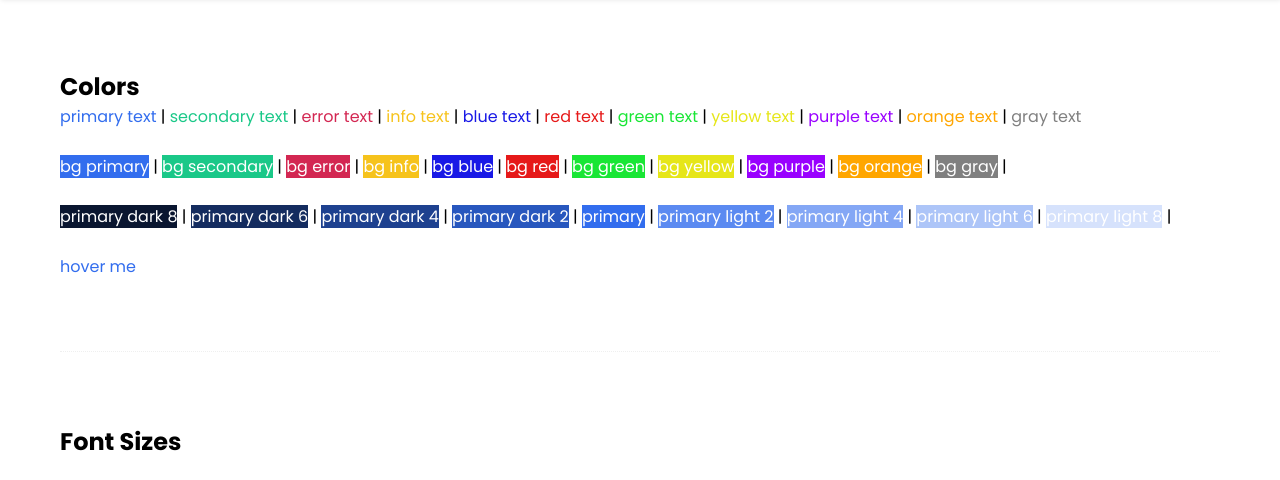
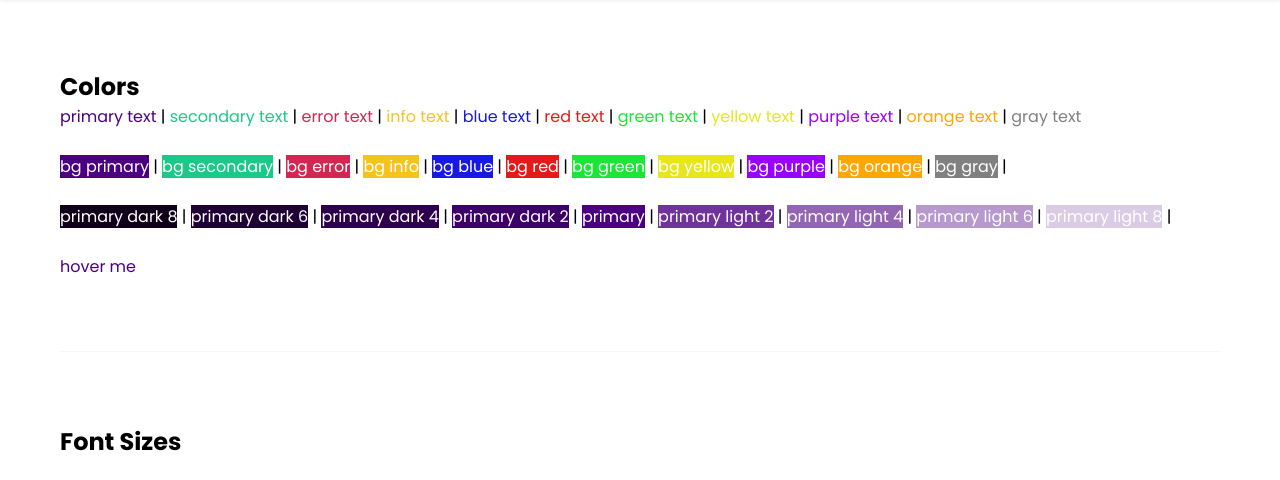
Before and after one commit to rparias/design-system-sass, a website: page index.html in a window 1280 px wide. Shown: the part 62-542 px from the top of the page. Drawn offline with Linux system fonts and the light colour scheme.

Commit message:
allows to customize the library overriding the default values

```diff
--- a/gulpfile.js
+++ b/gulpfile.js
@@ -7,14 +7,14 @@ const { src, dest, watch, series } = gulp
 const sass = gulpSass(nodeSass)
 
 const buildStyles = () => {
-  return src('shinobi/**/*.scss')
+  return src('sass/**/*.scss')
         .pipe(sass())
         .pipe(purgecss({ content: ['*.html'] }))
         .pipe(dest('css'))
 }
 
 const watchTask = () => {
-  watch(['shinobi/**/*.scss', '*.html'], buildStyles)
+  watch(['sass/**/*.scss', '*.html'], buildStyles)
 }
 
 export default series(buildStyles, watchTask)
--- /dev/null
+++ b/sass/index.scss
@@ -0,0 +1,4 @@
+// overrides the $primary color from shinobi
+$primary: indigo;
+
+@import 'shinobi';
--- a/shinobi/_variables.scss
+++ b/shinobi/_variables.scss
@@ -1,8 +1,10 @@
+// adding !default allows to override the values to customize the library
+
 // theme colors
-$primary: #326dee;
-$secondary: #1ac888;
-$error: #d32752;
-$info: #f6c31c;
+$primary: #326dee !default;
+$secondary: #1ac888 !default;
+$error: #d32752 !default;
+$info: #f6c31c !default;
 
 // color palette
 $colors: (
@@ -32,19 +34,19 @@ $colors: (
 // @debug map-merge($map1: $colors, $map2: ("pink": #ffc0cb));
 
 // spacing
-$base-padding: 0.75rem;
-$base-margin: 0.75rem;
+$base-padding: 0.75rem !default;
+$base-margin: 0.75rem !default;
 
 // borders
-$base-border-thickness: 1px;
-$base-border-radius: 20px;
+$base-border-thickness: 1px !default;
+$base-border-radius: 20px !default;
 
 // box-shadow
-$base-box-shadow: 1px 3px 5px rgba(0,0,0,0.1);
+$base-box-shadow: 1px 3px 5px rgba(0,0,0,0.1) !default;
 
 // font sizes
-$base-font-size: 1rem;
-$font-size-sm: $base-font-size * 0.75;
-$font-size-lg: $base-font-size * 1.5;
-$font-size-xl: $base-font-size * 2;
-$font-size-xxl: $base-font-size * 3;
+$base-font-size: 1rem !default;
+$font-size-sm: $base-font-size * 0.75 !default;
+$font-size-lg: $base-font-size * 1.5 !default;
+$font-size-xl: $base-font-size * 2 !default;
+$font-size-xxl: $base-font-size * 3 !default;
```
Also changed, not shown: homepage.html (+1 -1 lines), css/index.css.
